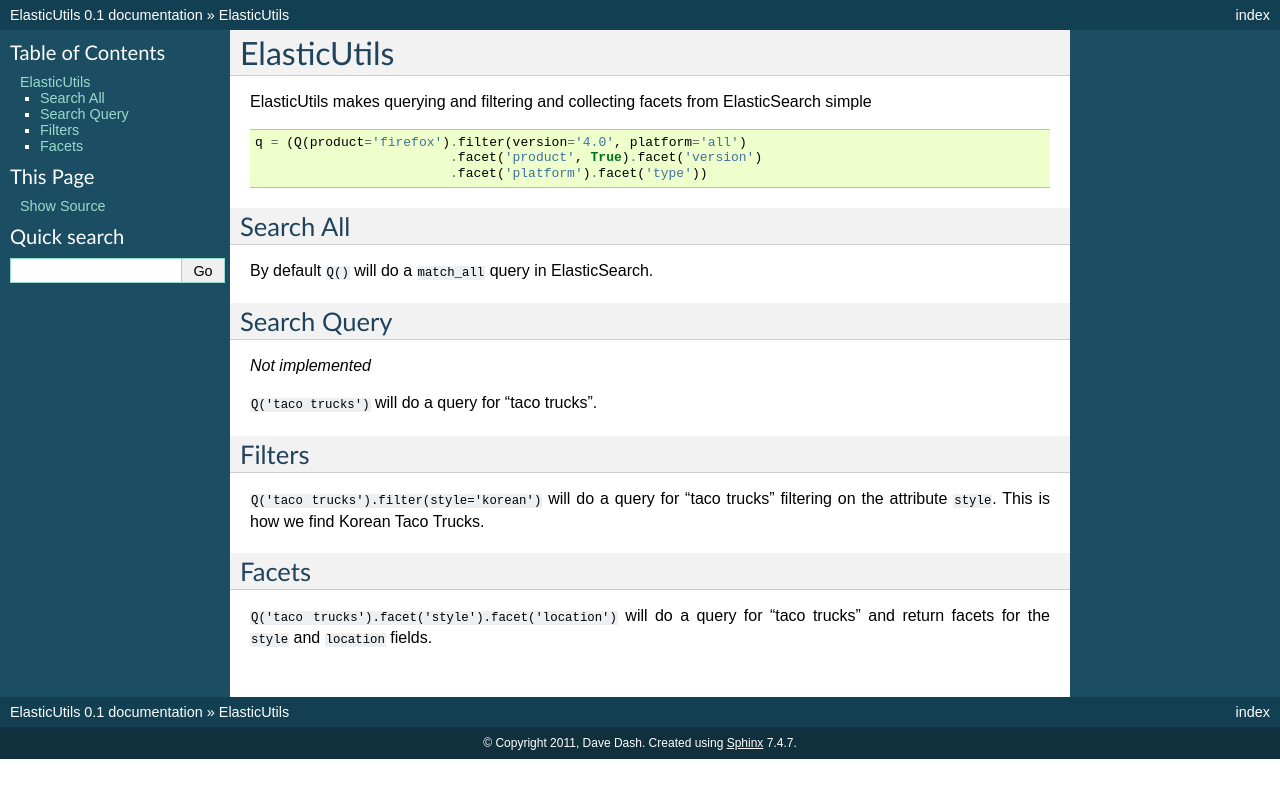
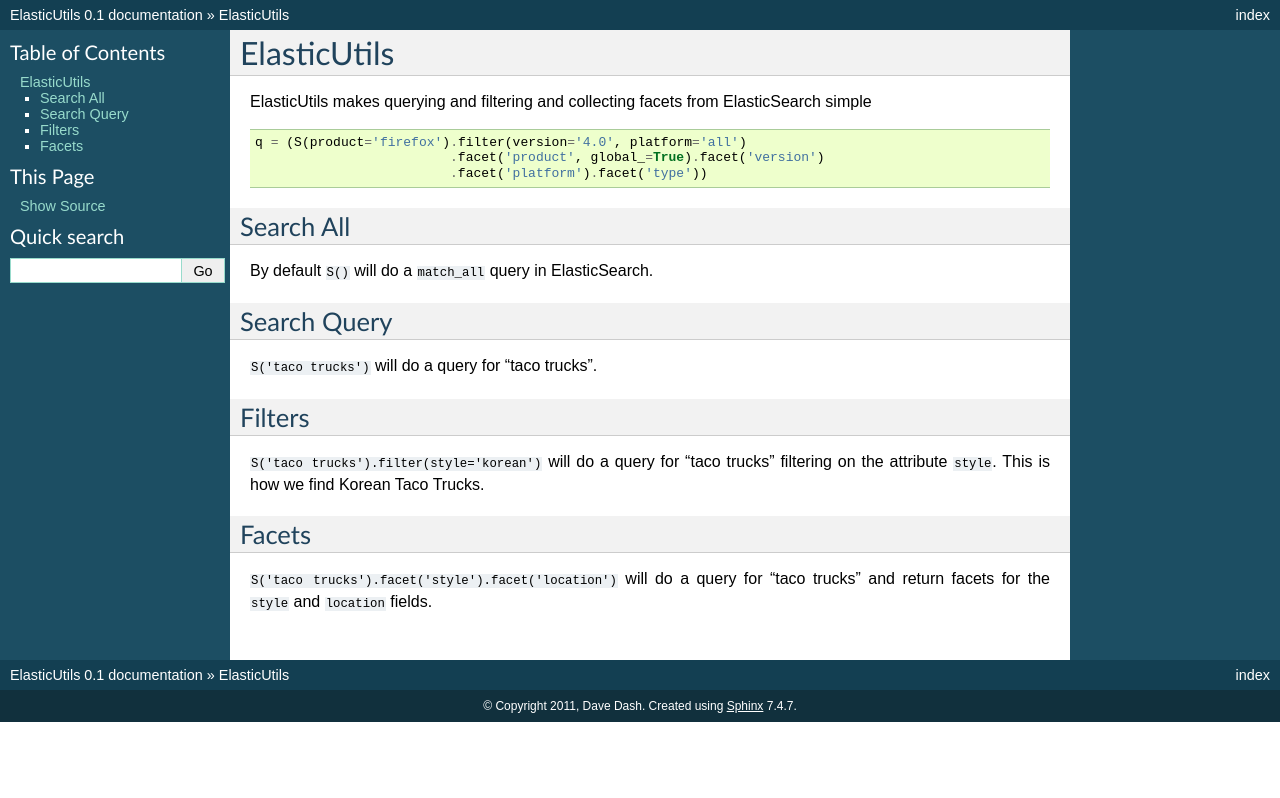
Before and after one commit to mozilla/elasticutils, a Sphinx documentation site: the page built from docs/index.rst, in a window 1280 px wide. Shown: the top 798 px of the page. Built offline with Sphinx 7.4.7, drawn with Linux system fonts in a browser that asks for light colours.

Commit message:
S is the new Q

```diff
--- a/docs/index.rst
+++ b/docs/index.rst
@@ -10,27 +10,31 @@
 ElasticSearch simple ::
 
 
-    q = (Q(product='firefox').filter(version='4.0', platform='all')
-                             .facet('product', True).facet('version')
+    q = (S(product='firefox').filter(version='4.0', platform='all')
+                             .facet('product', global_=True).facet('version')
                              .facet('platform').facet('type'))
 
 Search All
 ----------
-By default ``Q()`` will do a ``match_all`` query in ElasticSearch.
+
+By default ``S()`` will do a ``match_all`` query in ElasticSearch.
+
 
 Search Query
 ------------
 
-*Not implemented*
+``S('taco trucks')`` will do a query for "taco trucks".
 
-``Q('taco trucks')`` will do a query for "taco trucks".
 
 Filters
 -------
-``Q('taco trucks').filter(style='korean')`` will do a query for "taco trucks"
+
+``S('taco trucks').filter(style='korean')`` will do a query for "taco trucks"
 filtering on the attribute ``style``.  This is how we find Korean Taco Trucks.
+
 
 Facets
 ------
-``Q('taco trucks').facet('style').facet('location')`` will do a query for
+
+``S('taco trucks').facet('style').facet('location')`` will do a query for
 "taco trucks" and return facets for the ``style`` and ``location`` fields.
--- a/elasticutils/__init__.py
+++ b/elasticutils/__init__.py
@@ -43,7 +43,7 @@
         return qfilters[0]
 
 
-class Q(object):
+class S(object):
     def __init__(self, query=None, type=None, **filters):
         if query:
             self.query = dict(query_string=dict(query=query))
```
Also changed, not shown: 1 other file.
